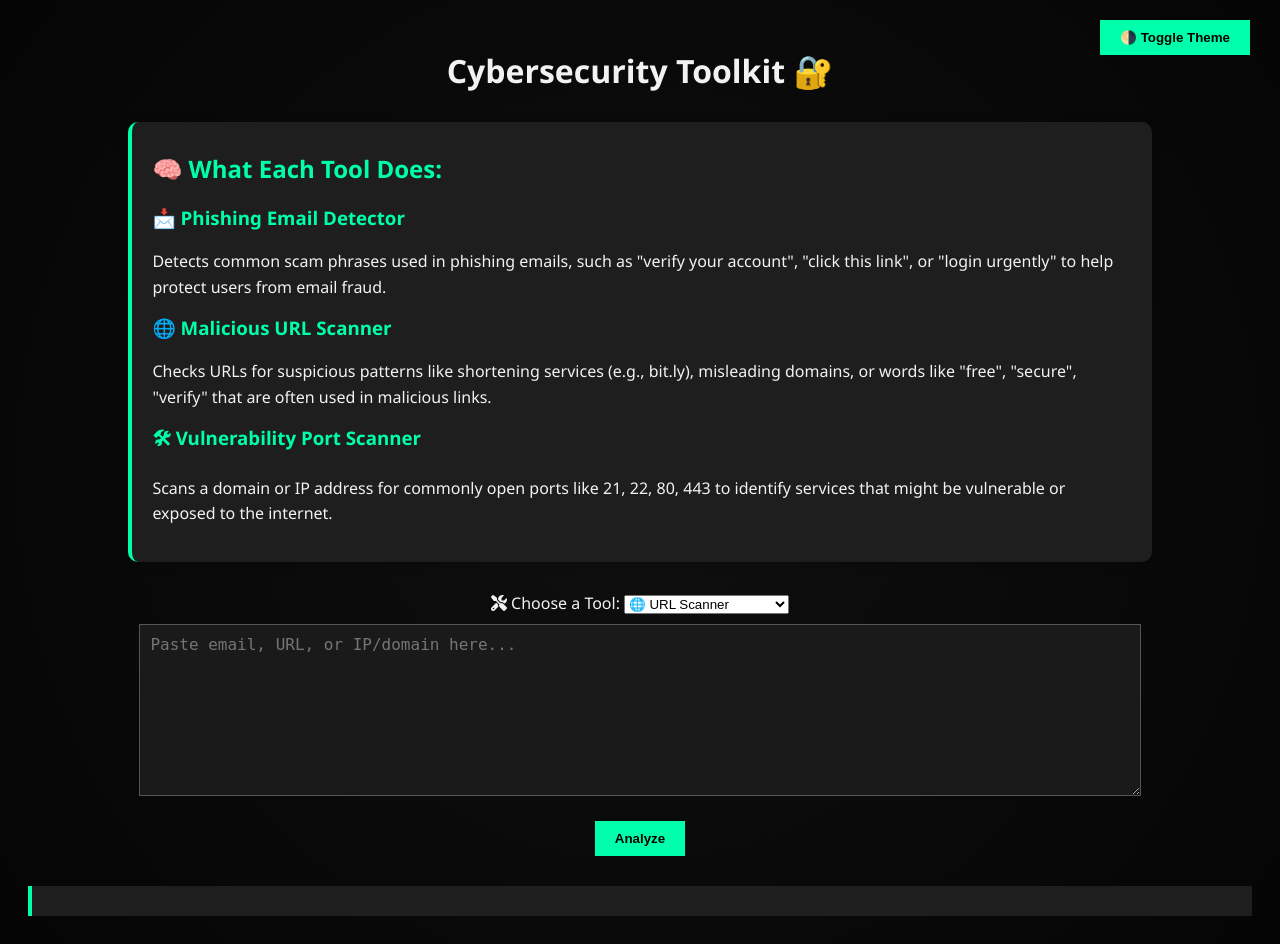
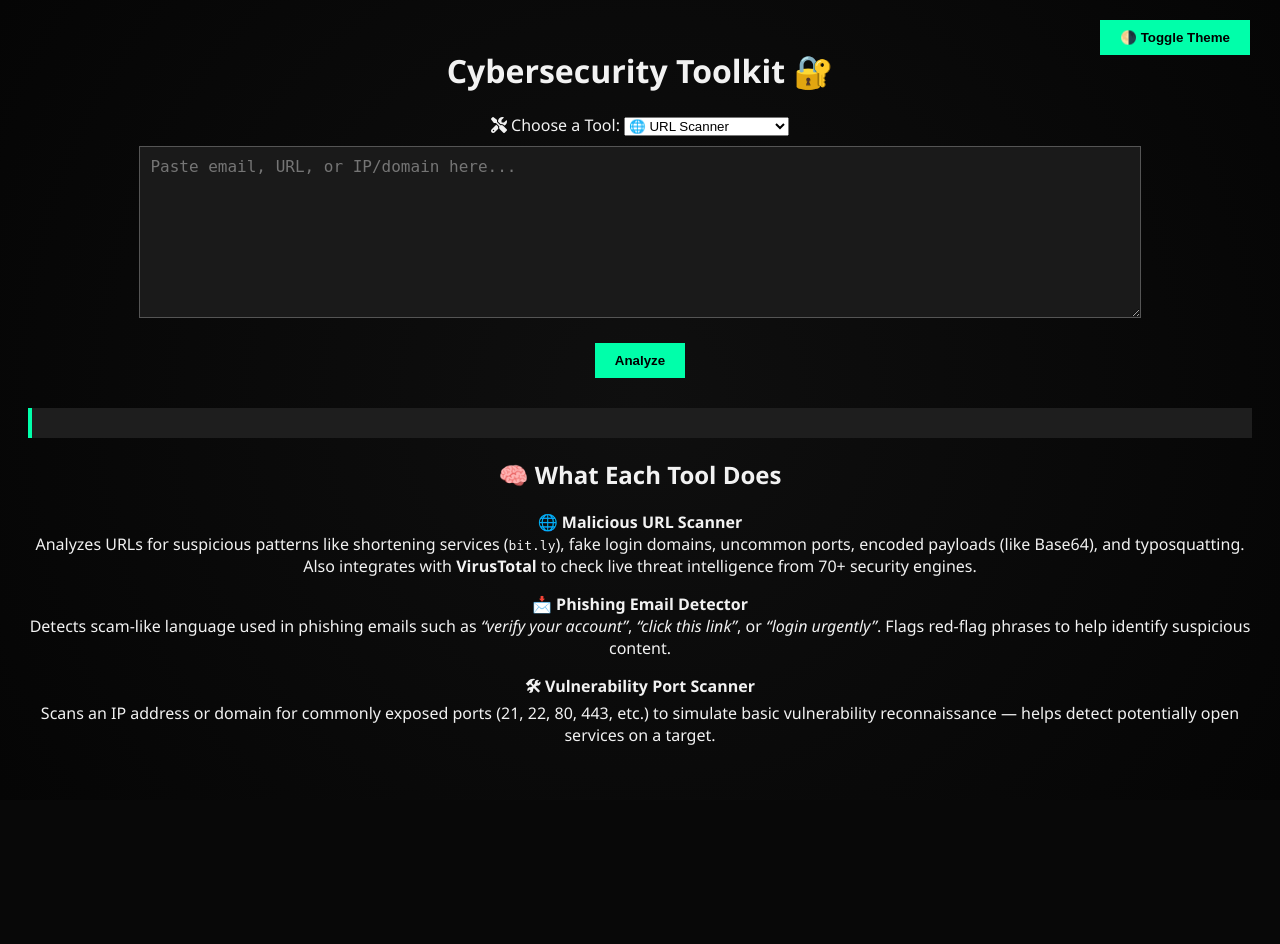
Before and after one commit to Red-Phoenix-01/cybersecurity-toolkit, a Flask app: page / in a window 1280 px wide. After the commit the page ends 745 px from the top, so only its background shows below. Run offline with Flask 3, Linux system fonts and the light colour scheme.

Commit message:
Update index.html

```diff
--- a/templates/index.html
+++ b/templates/index.html
@@ -4,7 +4,7 @@
     <meta charset="UTF-8">
     <title>Cybersecurity Toolkit</title>
     <link rel="stylesheet" href="{{ url_for('static', filename='css/style.css') }}">
-    <link rel="stylesheet" href="https://cdnjs.cloudflare.com/ajax/libs/font-awesome/6.5.0/css/all.min.css" integrity="sha512-..." crossorigin="anonymous" />
+    <link rel="stylesheet" href="https://cdnjs.cloudflare.com/ajax/libs/font-awesome/6.5.0/css/all.min.css" crossorigin="anonymous" />
 </head>
 <body>
 
@@ -16,20 +16,6 @@
 
     <h1>Cybersecurity Toolkit 🔐</h1>
 
-    <!-- 🧠 Tool Info Section -->
-    <div class="tool-info">
-        <h2>🧠 What Each Tool Does:</h2>
-
-        <h3>📩 Phishing Email Detector</h3>
-        <p>Detects common scam phrases used in phishing emails, such as "verify your account", "click this link", or "login urgently" to help protect users from email fraud.</p>
-
-        <h3>🌐 Malicious URL Scanner</h3>
-        <p>Checks URLs for suspicious patterns like shortening services (e.g., bit.ly), misleading domains, or words like "free", "secure", "verify" that are often used in malicious links.</p>
-
-        <h3>🛠 Vulnerability Port Scanner</h3>
-        <p>Scans a domain or IP address for commonly open ports like 21, 22, 80, 443 to identify services that might be vulnerable or exposed to the internet.</p>
-    </div>
-
     <div class="tooltip">
         <label for="tool"><i class="fas fa-tools"></i> Choose a Tool:</label>
         <span class="tooltiptext">Select what kind of check you want to run</span>
@@ -37,13 +23,12 @@
 
     <select id="tool">
         <option value="url">🌐 URL Scanner</option>
+        <option value="phishing">📩 Phishing Detector</option>
         <option value="vuln">🛠 Vulnerability Scanner</option>
-        <option value="phishing">📩 Phishing Detector</option>
     </select>
 
     <textarea id="inputBox" placeholder="Paste email, URL, or IP/domain here..."></textarea>
 
-    <!-- ✅ Centered Analyze Button -->
     <div class="button-container">
         <button onclick="analyze()">Analyze</button>
     </div>
@@ -55,6 +40,20 @@
 
     <div id="resultBox"></div>
 
+    <!-- 🔍 Tool Info Panel (Bottom of Page) -->
+    <div id="tool-info">
+        <h2>🧠 What Each Tool Does</h2>
+
+        <p><strong>🌐 Malicious URL Scanner</strong><br>
+        Analyzes URLs for suspicious patterns like shortening services (<code>bit.ly</code>), fake login domains, uncommon ports, encoded payloads (like Base64), and typosquatting. Also integrates with <strong>VirusTotal</strong> to check live threat intelligence from 70+ security engines.</p>
+
+        <p><strong>📩 Phishing Email Detector</strong><br>
+        Detects scam-like language used in phishing emails such as <em>“verify your account”</em>, <em>“click this link”</em>, or <em>“login urgently”</em>. Flags red-flag phrases to help identify suspicious content.</p>
+
+        <p><strong>🛠 Vulnerability Port Scanner</strong><br>
+        Scans an IP address or domain for commonly exposed ports (21, 22, 80, 443, etc.) to simulate basic vulnerability reconnaissance — helps detect potentially open services on a target.</p>
+    </div>
+
     <script src="{{ url_for('static', filename='js/script.js') }}"></script>
 </body>
 </html>
```
